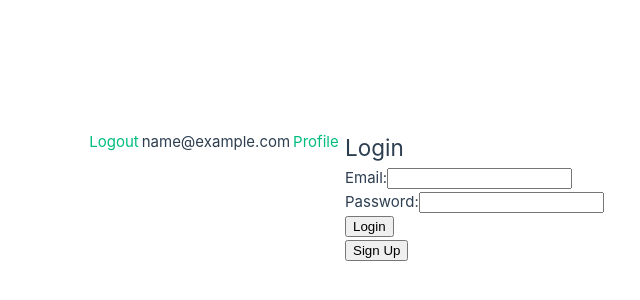
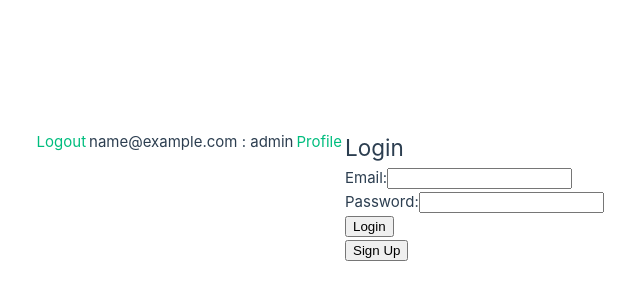
Before and after one commit to daveharmswebdev/batman-client, a Vue app: page /login in a window 1280 px wide. Shown: the part 204-504 px from the top of the page, without its empty margins (295-935 px from the left). Built offline with nearby package versions, Linux system fonts and the light colour scheme; sample sign-in values are in the browser's storage.

Commit message:
Add role to auth store and display in NavBar
Introduced a new `role` field in the auth store to capture user roles from JWT. Updated the NavBar component to display the user's role alongside their email or username when authenticated.

```diff
--- a/src/components/NavBar.vue
+++ b/src/components/NavBar.vue
@@ -5,7 +5,7 @@ import { storeToRefs } from 'pinia';
 import { computed } from 'vue';
 const authStore = useAuthStore();
 
-const { email, username, isAuthenticated } = storeToRefs(authStore);
+const { email, username, isAuthenticated, role } = storeToRefs(authStore);
 
 const displayName = computed(() => username.value || email.value);
 </script>
@@ -15,7 +15,7 @@ const displayName = computed(() => username.value || email.value);
     <router-link v-if="!isAuthenticated" to="/login">Login</router-link>
     <a v-if="isAuthenticated" @click="authStore.logout()">Logout</a>
 
-    <span v-if="email">{{ displayName }}</span>
+    <span v-if="email">{{ displayName }} : {{ role }}</span>
     <router-link v-if="isAuthenticated" to="/profile">Profile</router-link>
   </nav>
 </template>
--- a/src/stores/auth.ts
+++ b/src/stores/auth.ts
@@ -11,11 +11,13 @@ export const useAuthStore = defineStore('auth', () => {
   const email = ref<string | null>(null);
   const username = ref<string | null>(null);
   const loginError = ref<string>('');
+  const role = ref<string | null>(null);
 
   if (token.value) {
     try {
       const decoded = jwtDecode(token.value);
       email.value = decoded.email;
+      role.value = decoded.role;
     } catch (e) {
       console.error('Error decoding token.', e);
     }
@@ -54,6 +56,7 @@ export const useAuthStore = defineStore('auth', () => {
         const decoded = jwtDecode(newToken);
         email.value = decoded.email;
         username.value = decoded.username;
+        role.value = decoded.role;
       } catch (e) {
         console.error(e);
       }
@@ -65,6 +68,7 @@ export const useAuthStore = defineStore('auth', () => {
   const clearToken = () => {
     token.value = null;
     email.value = null;
+    role.value = null;
     localStorage.removeItem('token');
   };
 
@@ -79,6 +83,7 @@ export const useAuthStore = defineStore('auth', () => {
     token,
     email,
     username,
+    role,
     setToken,
     clearToken,
     login,
```
